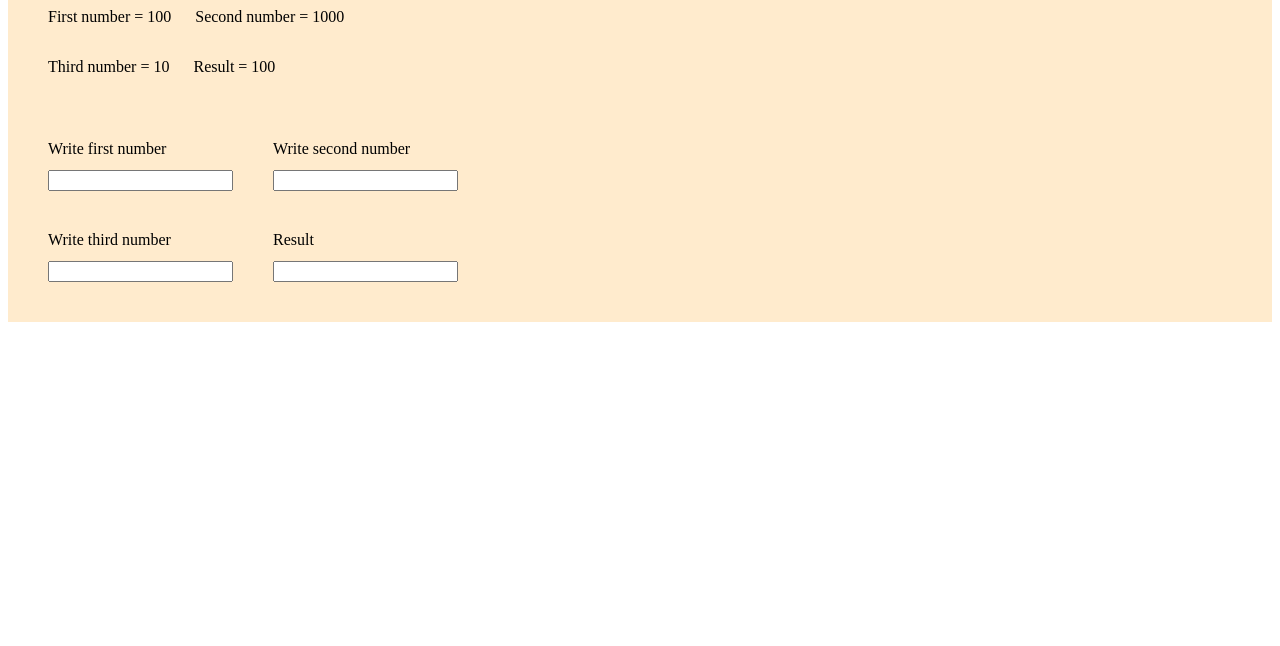
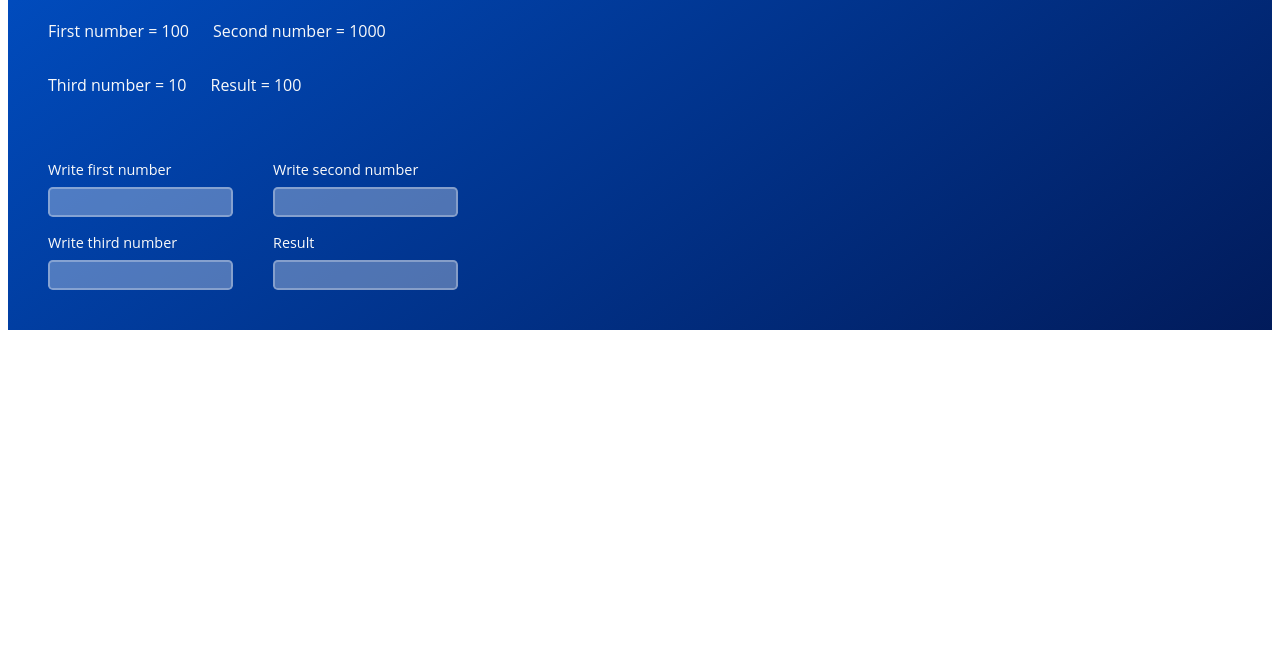
Before and after one commit to oboilo/pet-calculator, a plain HTML site: page index.html in a window 1280 px wide. Shown: the part 154-800 px from the top of the page. Drawn offline with Linux system fonts and the light colour scheme.

Commit message:
editing css

```diff
--- a/Calculator.css
+++ b/Calculator.css
@@ -1,6 +1,12 @@
+body {
+    font-family: 'Open Sans', Tahoma, Geneva, Verdana, sans-serif;
+    color: #fafafa;
+}
+
 .page-wrapper {
     overflow: hidden;
-    background-color: blanchedalmond;
+    background: rgb(0,108,255);
+    background: linear-gradient(145deg, rgba(0,108,255,1) -50%, rgba(2,0,36,1) 150%);
 }
 /*
 .navbar {}
@@ -86,9 +92,11 @@
 
 .calculator_form {
     display: flex;
+    margin-left: auto;
+    margin-right: auto;
     flex-direction: column;
     justify-content: left;
-    gap: 40px;
+    gap: 1rem;
 }
 
 .calculator_row {
@@ -105,5 +113,18 @@
     flex-direction: column;
     justify-content: top;
     align-items: left;
-    gap: 12px;
+    gap: .5rem;
 }
+
+.input-label {
+    font-size: .9rem;
+    font-weight: 500;
+}
+
+.calculator_input {
+    height: 1.5rem;
+    border: 1px solid #00000050;
+    border-radius: 0.3rem;
+    border: 2px solid #fafafa50;
+    background-color: #fafafa50;
+}
--- a/index.html
+++ b/index.html
@@ -38,22 +38,22 @@
                             <form action="" class="calculator_form">
                                 <div class="calculator_row">
                                     <div class="calculator_input-box">
-                                        <label for="number-a">Write first number</label>
-                                        <input type="number" name="number-a" id="number-a" class="calculator_number">
+                                        <label for="number-a" class="input-label">Write first number</label>
+                                        <input type="number" name="number-a" id="number-a" class="calculator_input">
                                     </div>
                                     <div class="calculator_input-box">
-                                        <label for="number-b">Write second number</label>
-                                        <input type="number" name="number-b" id="number-b" class="calculator_number">
+                                        <label for="number-b" class="input-label">Write second number</label>
+                                        <input type="number" name="number-b" id="number-b" class="calculator_input">
                                     </div>
                                 </div>
                                 <div class="calculator_row ">
                                     <div class="calculator_input-box">
-                                        <label for="number-c">Write third number</label>
-                                        <input type="number" name="number-c" id="number-c" class="calculator_number">
+                                        <label for="number-c" class="input-label">Write third number</label>
+                                        <input type="number" name="number-c" id="number-c" class="calculator_input">
                                     </div>
                                     <div class="calculator_input-box">
-                                            <label for="result">Result</label>
-                                            <input type="number" name="result" id="result" class="calculator_number">
+                                            <label for="result" class="input-label">Result</label>
+                                            <input type="number" name="result" id="result" class="calculator_input">
                                         </div>
                                     </div>
                             </form>
```
